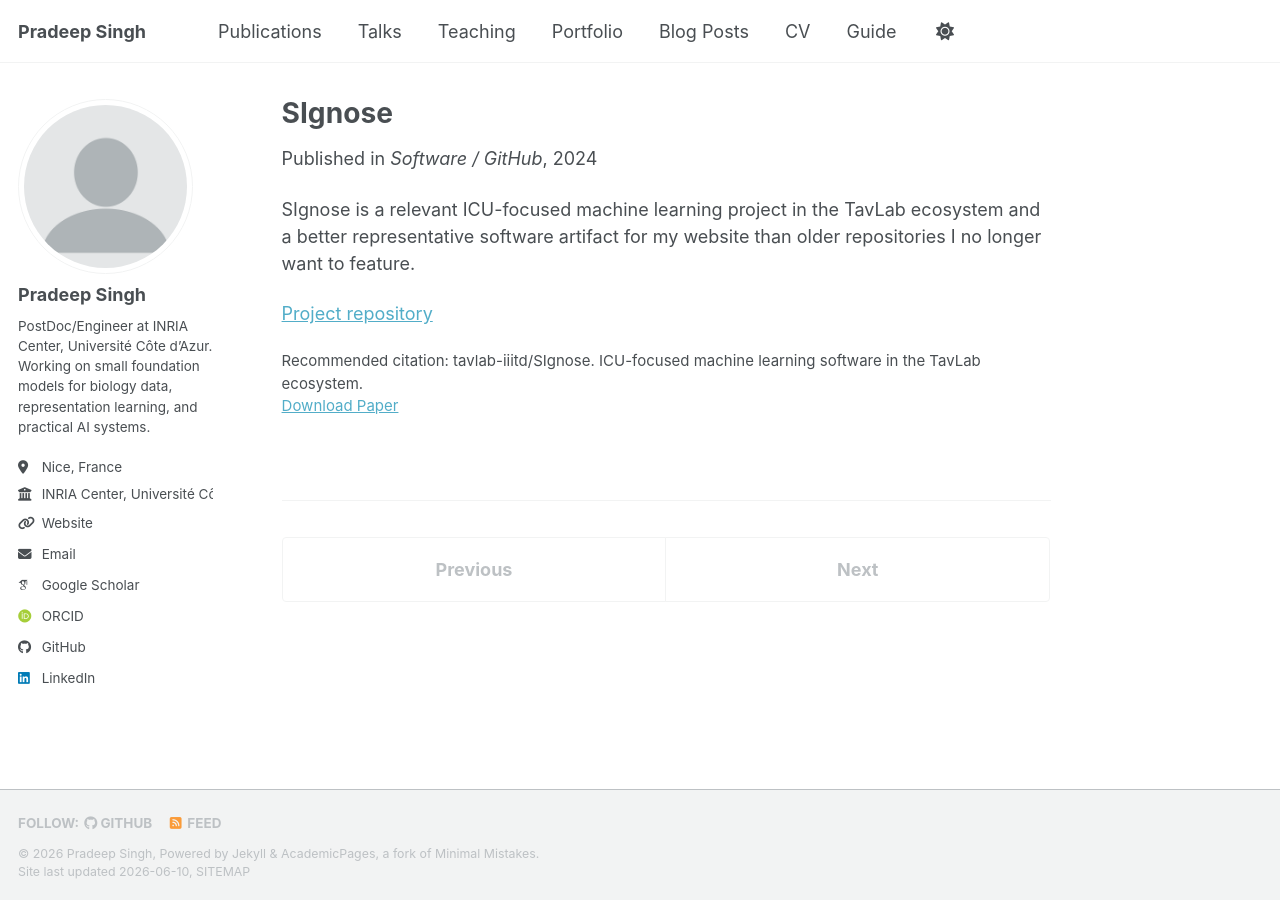
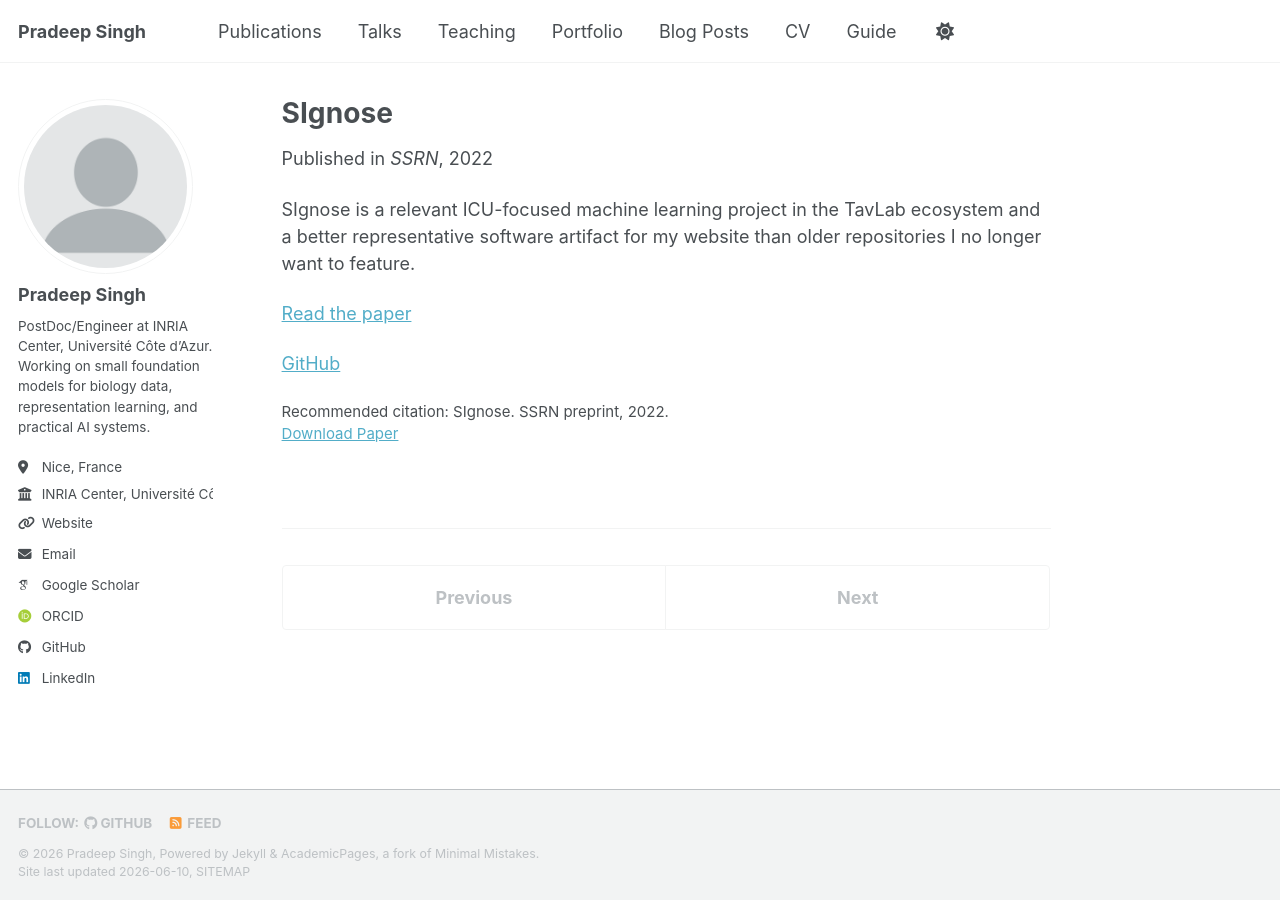
Before and after one commit to pradeepsinghnitk/pradeepsinghnitk.github.io, a Jekyll site: the page built from _publications/2024-01-01-signose.md, in a window 1280 px wide. Built offline with Jekyll 4.4.1, drawn with Linux system fonts in a browser that asks for light colours; some web fonts are replaced; a script bundle is joined from its source files by our own code; library files that are not in the unit come from our copies.

Commit message:
Update 2024-01-01-signose.md

```diff
--- a/_publications/2024-01-01-signose.md
+++ b/_publications/2024-01-01-signose.md
@@ -2,12 +2,14 @@
 title: "SIgnose"
 collection: publications
 permalink: /publication/signose
-date: 2024-01-01
-venue: "Software / GitHub"
-paperurl: "https://github.com/tavlab-iiitd/SIgnose"
-citation: "tavlab-iiitd/SIgnose. ICU-focused machine learning software in the TavLab ecosystem."
-excerpt: "Software project related to ICU-focused predictive modeling and translational AI."
+date: 2022-12-01
+venue: "SSRN"
+paperurl: "https://papers.ssrn.com/sol3/papers.cfm?abstract_id=4248013"
+citation: "SIgnose. SSRN preprint, 2022."
+excerpt: "ICU-focused machine learning software in the TavLab ecosystem."
 ---
 SIgnose is a relevant ICU-focused machine learning project in the TavLab ecosystem and a better representative software artifact for my website than older repositories I no longer want to feature.
 
-[Project repository](https://github.com/tavlab-iiitd/SIgnose){:target="_blank"}
+[Read the paper](https://papers.ssrn.com/sol3/papers.cfm?abstract_id=4248013){:target="_blank"}
+
+[GitHub](https://github.com/tavlab-iiitd/SIgnose){:target="_blank"}
```
